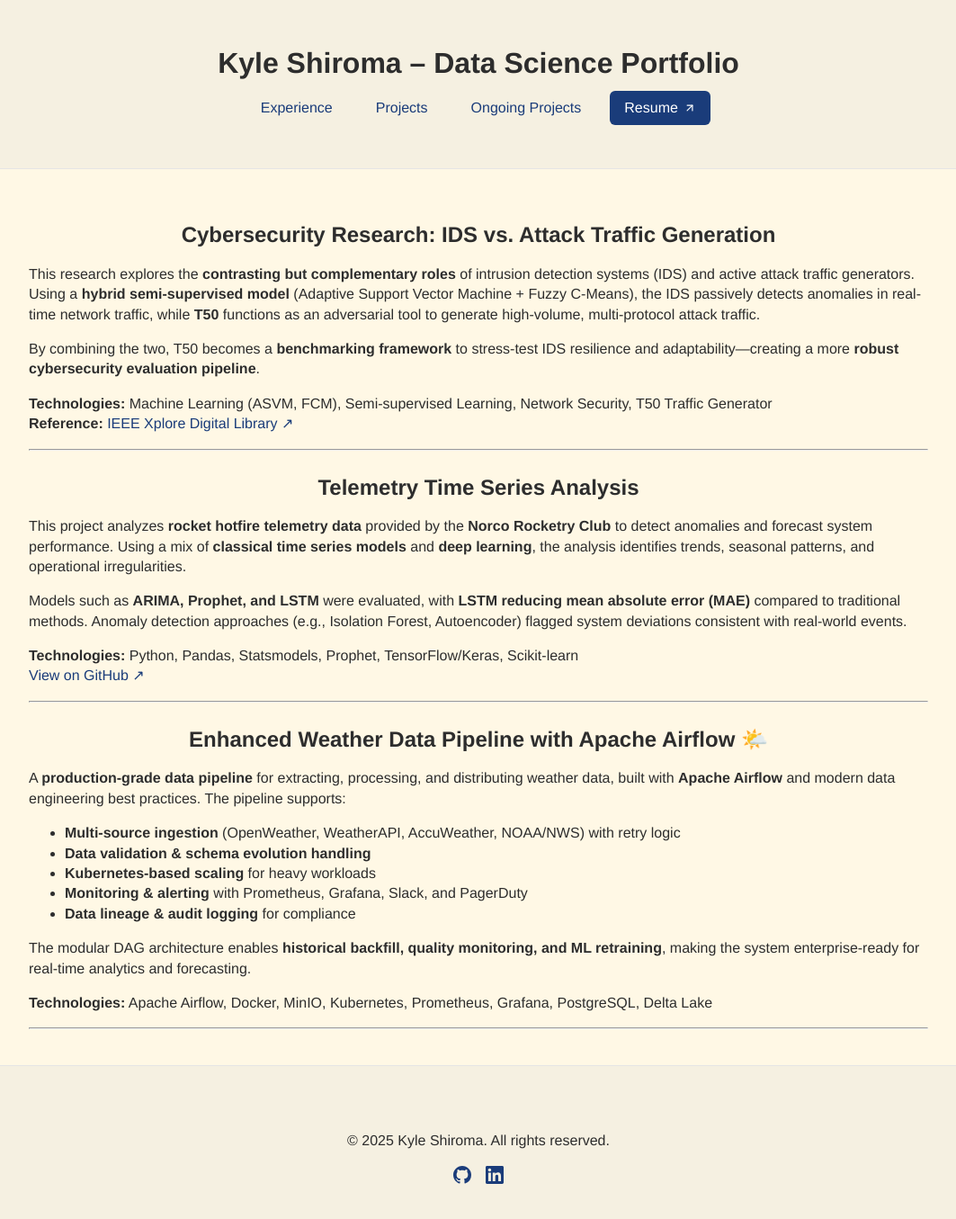
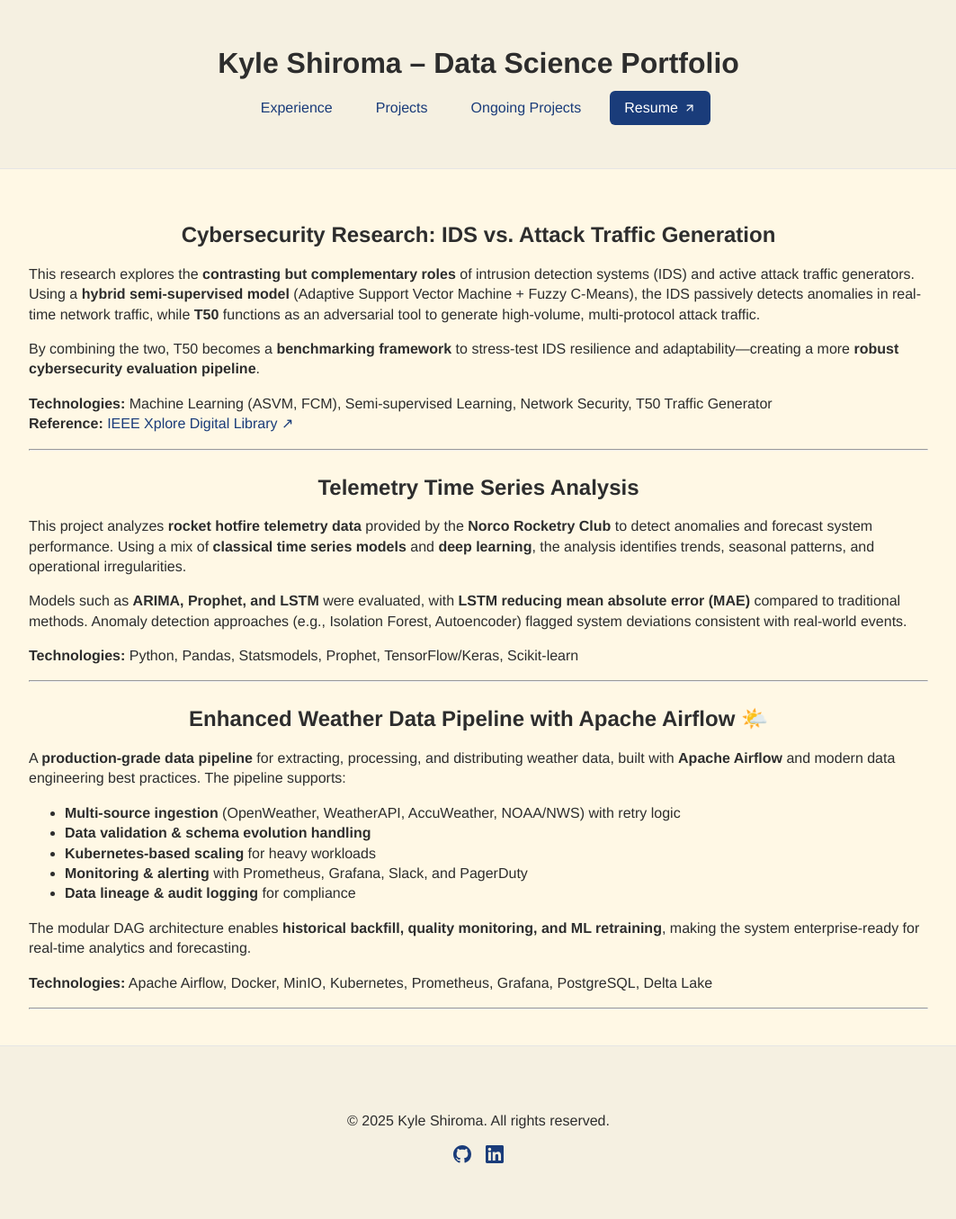
Before and after one commit to k-shiroma-code/k-shiroma-code.github.io, a Jekyll site: the page built from ongoing_projects.md, in a window 1280 px wide and 1386 px high. Shown: the top 1355 px of the window at 90% size, without its empty margins (108-1171 px from the left). Built offline with Jekyll 4.4.1, drawn with Linux system fonts in a browser that asks for light colours.

Commit message:
Update ongoing_projects.md

```diff
--- a/ongoing_projects.md
+++ b/ongoing_projects.md
@@ -23,7 +23,6 @@ This project analyzes **rocket hotfire telemetry data** provided by the **Norco
 Models such as **ARIMA, Prophet, and LSTM** were evaluated, with **LSTM reducing mean absolute error (MAE)** compared to traditional methods. Anomaly detection approaches (e.g., Isolation Forest, Autoencoder) flagged system deviations consistent with real-world events.
 
 **Technologies:** Python, Pandas, Statsmodels, Prophet, TensorFlow/Keras, Scikit-learn
-<a href="https://github.com/k-shiroma-code/Time-Series-Analysis-with-Telemetry-Data">View on GitHub ↗</a>
 
 ---
 
```
